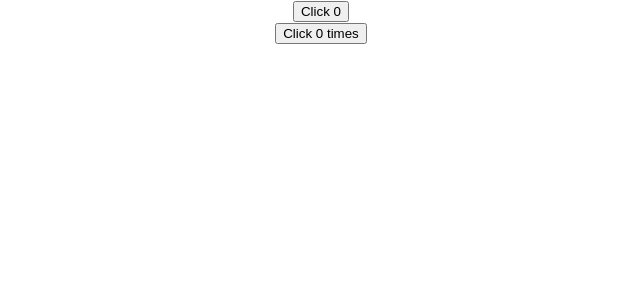
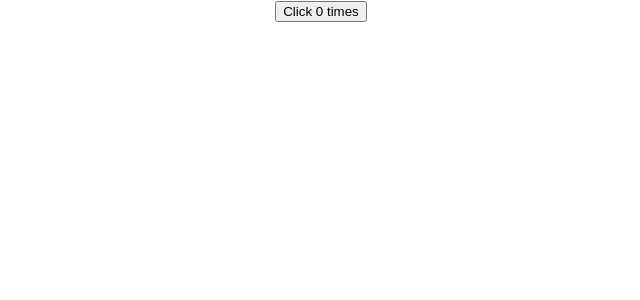
Before and after one commit to Annie-Huang/react-hooks-tutorial, a React (Create React App) app in the folder effect-hook/: page / in a window 1280 px wide. Shown: the top 300 px of the page, without its empty margins (319-959 px from the left). Built offline with nearby package versions, Linux system fonts and the light colour scheme.

Commit message:
Update HookCounterOne.js to use useEffect to execute some code after each render of the component.

```diff
--- a/effect-hook/src/App.js
+++ b/effect-hook/src/App.js
@@ -6,7 +6,7 @@ import HookCounterOne from "./components/HookCounterOne";
 function App() {
   return (
     <div className="App">
-        <ClassCounterOne />
+        {/*<ClassCounterOne />*/}
         <HookCounterOne/>
     </div>
   );
--- a/effect-hook/src/components/HookCounterOne.js
+++ b/effect-hook/src/components/HookCounterOne.js
@@ -1,7 +1,13 @@
-import React, {useState} from 'react';
+import React, {useState, useEffect} from 'react';
 
 const HookCounterOne = () => {
     const [count, setCount]  = useState(0);
+
+    // The passed in parameter is a function that is getting executed after render of every render of the component.
+    // which means after the first render and after every update.
+    useEffect(() => {
+        document.title = `You clicked ${count} times`;
+    });
 
     return (
         <div>
```
